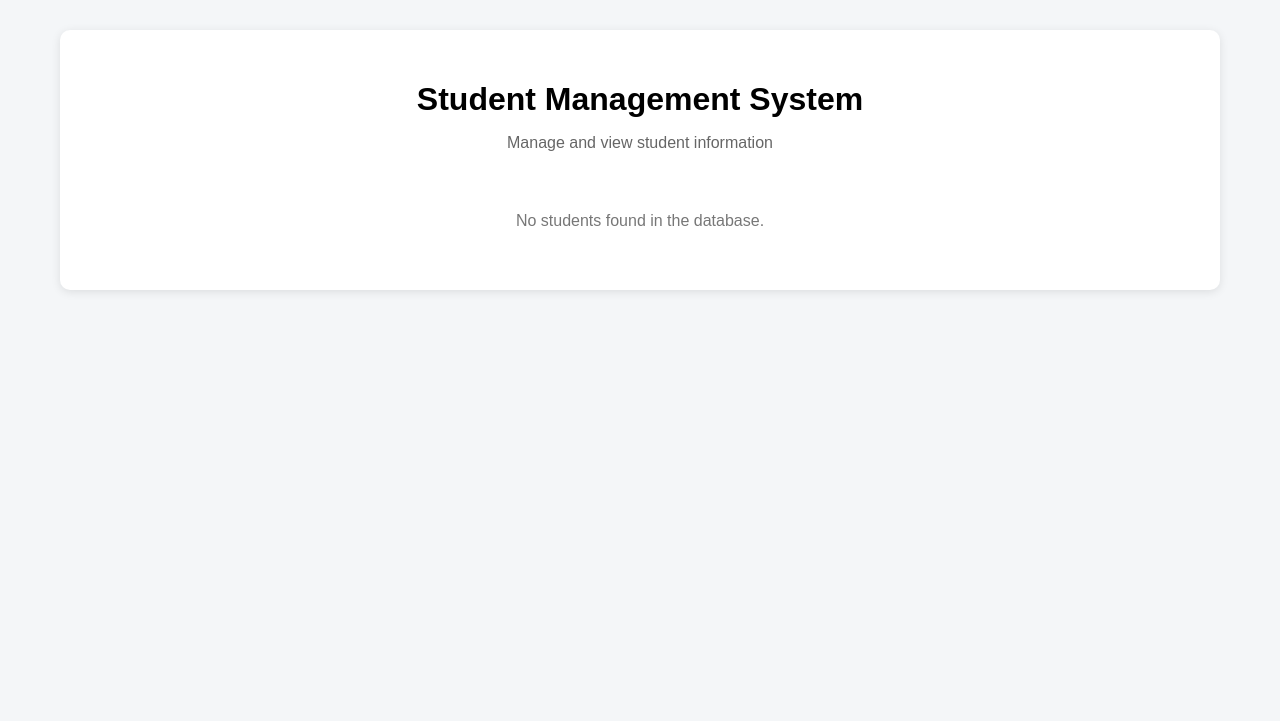
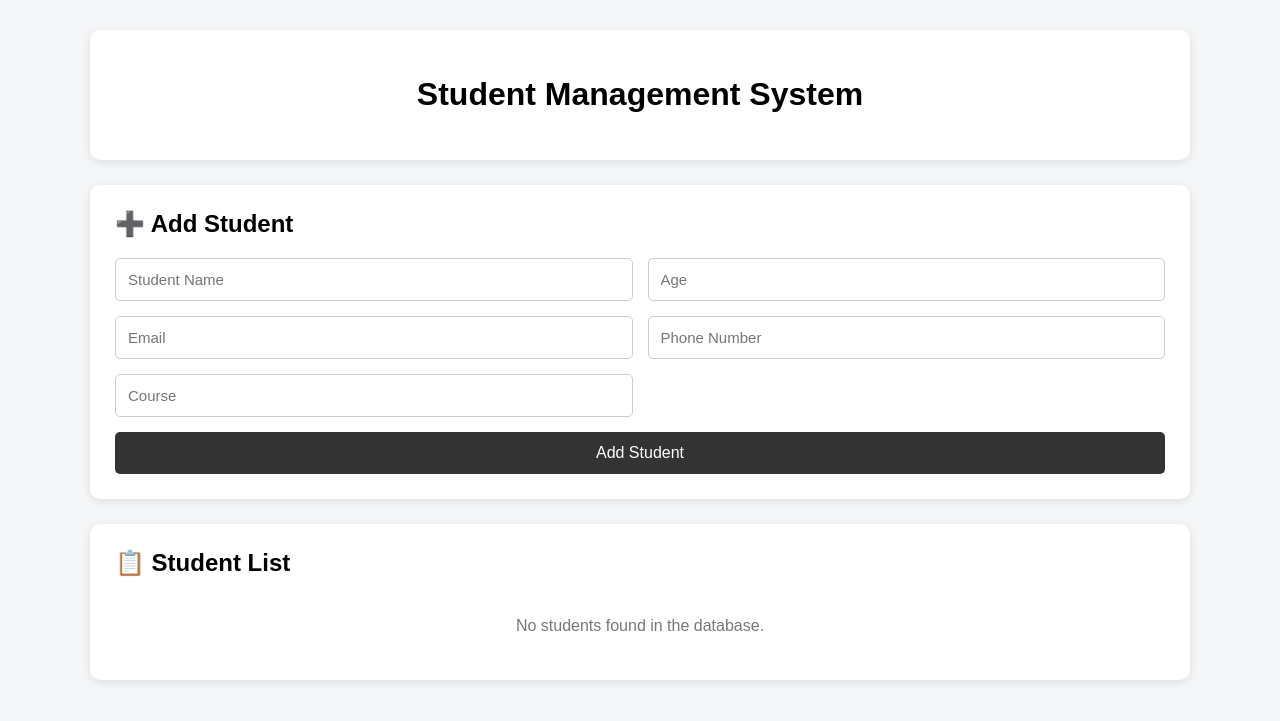
Before and after one commit to vanjavenu/student-management-system, a Flask app: page / in a window 1280 px wide. Shown: the top 721 px of the page. Run offline with Flask 3, Linux system fonts and the light colour scheme; data that the repository does not hold is empty.

Commit message:
Add student web form

```diff
--- a/app.py
+++ b/app.py
@@ -1,5 +1,4 @@
-
-from flask import Flask, render_template
+from flask import Flask, render_template, request, redirect, url_for
 import sqlite3
 
 app = Flask(__name__)
@@ -11,11 +10,11 @@ def create_database():
     cursor.execute("""
         CREATE TABLE IF NOT EXISTS students (
             id INTEGER PRIMARY KEY AUTOINCREMENT,
-            name TEXT,
-            age INTEGER,
-            email TEXT,
-            phone TEXT,
-            course TEXT
+            name TEXT NOT NULL,
+            age INTEGER NOT NULL,
+            email TEXT NOT NULL,
+            phone TEXT NOT NULL,
+            course TEXT NOT NULL
         )
     """)
 
@@ -29,17 +28,34 @@ def home():
 
     connection = sqlite3.connect("students.db")
     cursor = connection.cursor()
-
-    cursor.execute("""
-        SELECT id, name, age, email, phone, course
-        FROM students
-    """)
-
+    cursor.execute("SELECT id, name, age, email, phone, course FROM students")
     students = cursor.fetchall()
     connection.close()
 
     return render_template("index.html", students=students)
 
 
+@app.route("/add", methods=["POST"])
+def add_student():
+    name = request.form["name"]
+    age = request.form["age"]
+    email = request.form["email"]
+    phone = request.form["phone"]
+    course = request.form["course"]
+
+    connection = sqlite3.connect("students.db")
+    cursor = connection.cursor()
+
+    cursor.execute("""
+        INSERT INTO students (name, age, email, phone, course)
+        VALUES (?, ?, ?, ?, ?)
+    """, (name, age, email, phone, course))
+
+    connection.commit()
+    connection.close()
+
+    return redirect(url_for("home"))
+
+
 if __name__ == "__main__":
     app.run(debug=True)
--- a/templates/index.html
+++ b/templates/index.html
@@ -1,3 +1,4 @@
+
 <!DOCTYPE html>
 <html>
 <head>
@@ -14,21 +15,46 @@
         .container {
             max-width: 1100px;
             margin: auto;
+        }
+
+        .box {
             background: white;
-            padding: 30px;
+            padding: 25px;
+            margin-bottom: 25px;
             border-radius: 10px;
             box-shadow: 0 2px 10px rgba(0,0,0,0.1);
         }
 
         h1 {
             text-align: center;
-            margin-bottom: 10px;
         }
 
-        .subtitle {
-            text-align: center;
-            color: #666;
-            margin-bottom: 30px;
+        h2 {
+            margin-top: 0;
+        }
+
+        form {
+            display: grid;
+            grid-template-columns: repeat(2, 1fr);
+            gap: 15px;
+        }
+
+        input {
+            padding: 12px;
+            border: 1px solid #ccc;
+            border-radius: 5px;
+            font-size: 15px;
+        }
+
+        button {
+            grid-column: span 2;
+            padding: 12px;
+            background: #333;
+            color: white;
+            border: none;
+            border-radius: 5px;
+            font-size: 16px;
+            cursor: pointer;
         }
 
         table {
@@ -47,14 +73,10 @@
             color: white;
         }
 
-        tr:nth-child(even) {
-            background: #f9f9f9;
-        }
-
         .no-data {
             text-align: center;
-            padding: 30px;
             color: #777;
+            padding: 20px;
         }
     </style>
 </head>
@@ -63,11 +85,33 @@
 
 <div class="container">
 
+    <div class="box">
         <h1>Student Management System</h1>
+    </div>
 
-    <p class="subtitle">
-        Manage and view student information
-    </p>
+    <div class="box">
+        <h2>➕ Add Student</h2>
+
+        <form action="/add" method="POST">
+
+            <input type="text" name="name" placeholder="Student Name" required>
+
+            <input type="number" name="age" placeholder="Age" required>
+
+            <input type="email" name="email" placeholder="Email" required>
+
+            <input type="text" name="phone" placeholder="Phone Number" required>
+
+            <input type="text" name="course" placeholder="Course" required>
+
+            <button type="submit">Add Student</button>
+
+        </form>
+    </div>
+
+    <div class="box">
+
+        <h2>📋 Student List</h2>
 
         {% if students %}
 
@@ -107,5 +151,7 @@
 
     </div>
 
+</div>
+
 </body>
 </html>
```
Lines whose indentation alone changed are shown as unchanged.
